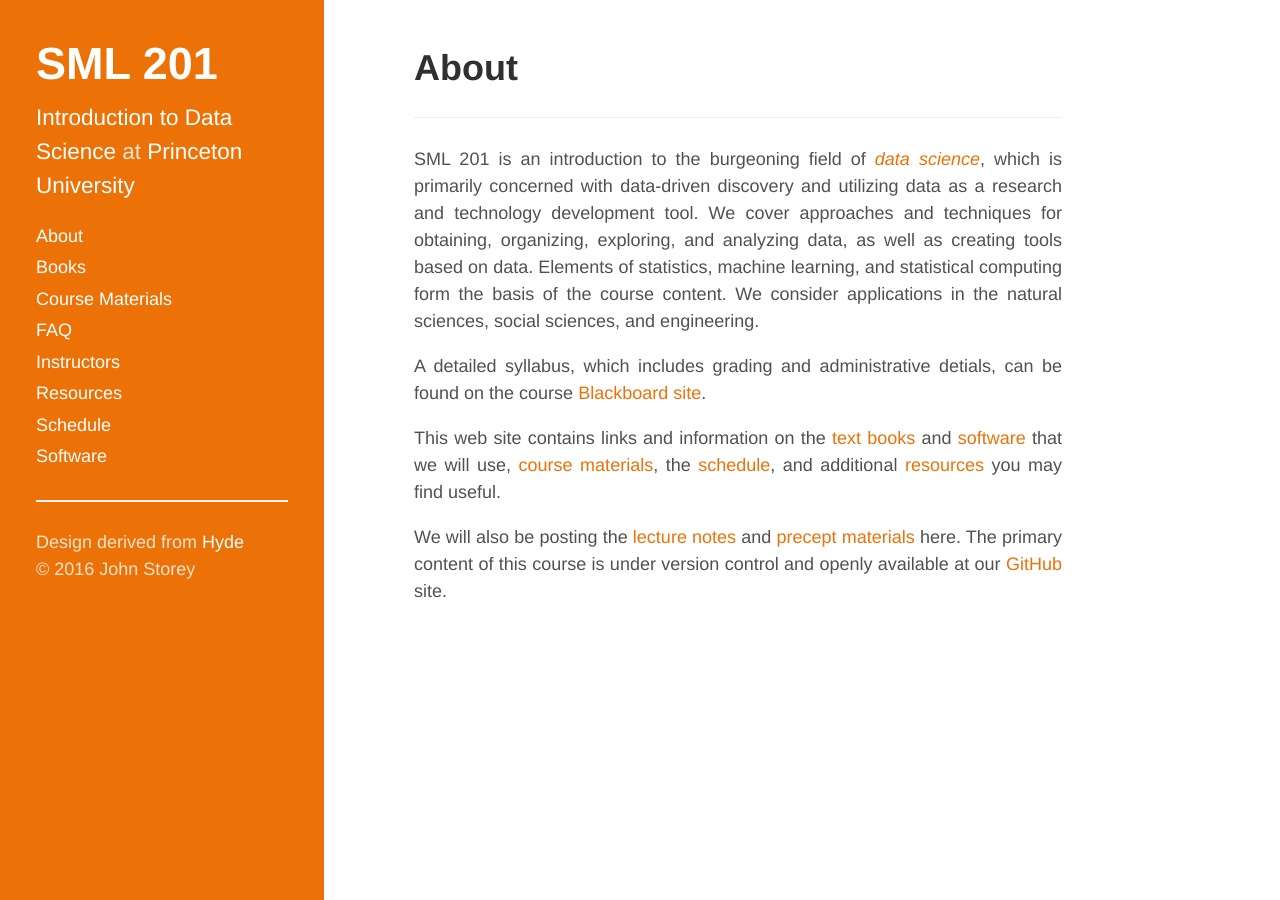
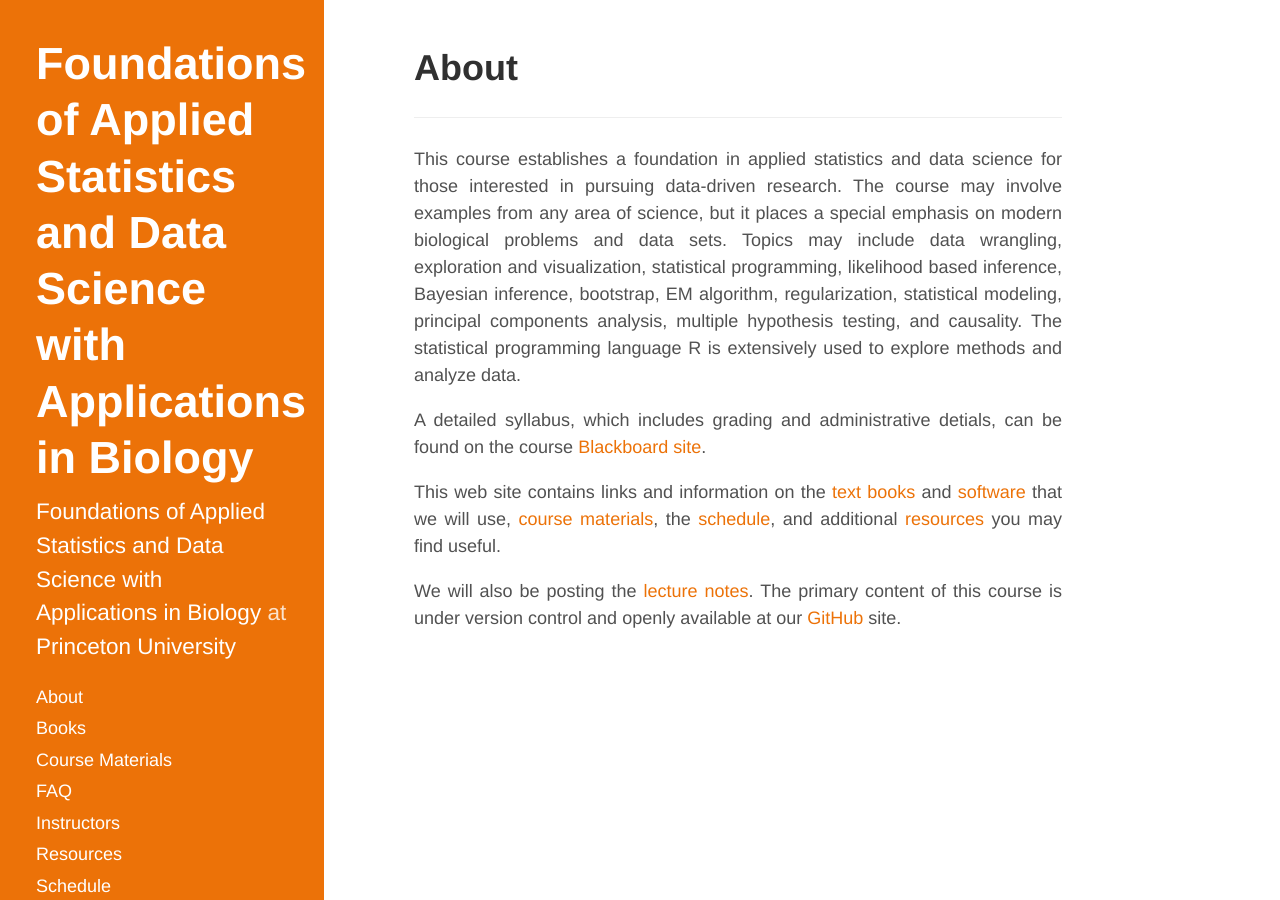
Before and after one commit to jdstorey/asdscourse2019, a Jekyll site: the page built from docs/index.md, in a window 1280 px wide. Built offline with Jekyll 4.4.1, drawn with Linux system fonts in a browser that asks for light colours.

Commit message:
Update to title page.

```diff
--- a/docs/_config.yml
+++ b/docs/_config.yml
@@ -6,9 +6,9 @@ highlighter:      rouge
 permalink:        pretty
 
 # Setup
-title:            SML 201
-tagline:          "SML 201 | Princeton University"
-description:      "<a href='https://registrar.princeton.edu/course-offerings/course_details.xml?courseid=013596&term=1164' target='_blank'>Introduction to Data Science</a> at <a href='http://www.princeton.edu' target='_blank'>Princeton University</a>"
+title:            Foundations of Applied Statistics and Data Science with Applications in Biology
+tagline:          "QCB 508 | Princeton University"
+description:      "<a href='https://registrar.princeton.edu/course-offerings/course_details.xml?courseid=014087&term=1174' target='_blank'>Foundations of Applied Statistics and Data Science with Applications in Biology</a> at <a href='http://www.princeton.edu' target='_blank'>Princeton University</a>"
 url:              https://jdstorey.github.io
 baseurl:          /asds
 
--- a/docs/index.md
+++ b/docs/index.md
@@ -6,10 +6,10 @@ title: About
 
 ---
 
-SML 201 is an introduction to the burgeoning field of [*data science*](https://en.wikipedia.org/wiki/Data_science), which is primarily concerned with data-driven discovery and utilizing data as a research and technology development tool. We cover approaches and techniques for obtaining, organizing, exploring, and analyzing data, as well as creating tools based on data. Elements of statistics, machine learning, and statistical computing form the basis of the course content. We consider applications in the natural sciences, social sciences, and engineering.
+This course establishes a foundation in applied statistics and data science for those interested in pursuing data-driven research. The course may involve examples from any area of science, but it places a special emphasis on modern biological problems and data sets. Topics may include data wrangling, exploration and visualization, statistical programming, likelihood based inference, Bayesian inference, bootstrap, EM algorithm, regularization, statistical modeling, principal components analysis, multiple hypothesis testing, and causality. The statistical programming language R is extensively used to explore methods and analyze data.
 
-A detailed syllabus, which includes grading and administrative detials, can be found on the course [Blackboard site](https://blackboard.princeton.edu/webapps/pu-courseredirect-bb_bb60/find.jsp?course_id=SML201_S2016).
+A detailed syllabus, which includes grading and administrative detials, can be found on the course [Blackboard site](https://blackboard.princeton.edu/webapps/pu-courseredirect-bb_bb60/find.jsp?course_id=QCB508_S2017).
 
 This web site contains links and information on the [text books](./books/) and [software](./software/) that we will use, [course materials](./course_materials/), the [schedule](./schedule/), and additional [resources](./resources/) you may find useful.
 
-We will also be posting the [lecture notes](https://github.com/SML201/lectures) and [precept materials](https://github.com/SML201/precepts) here.  The primary content of this course is under version control and openly available at our [GitHub](https://github.com/SML201) site.
+We will also be posting the [lecture notes](https://github.com/jdstorey/asds/lectures).  The primary content of this course is under version control and openly available at our [GitHub](https://github.com/jdstorey/asds) site.
```
